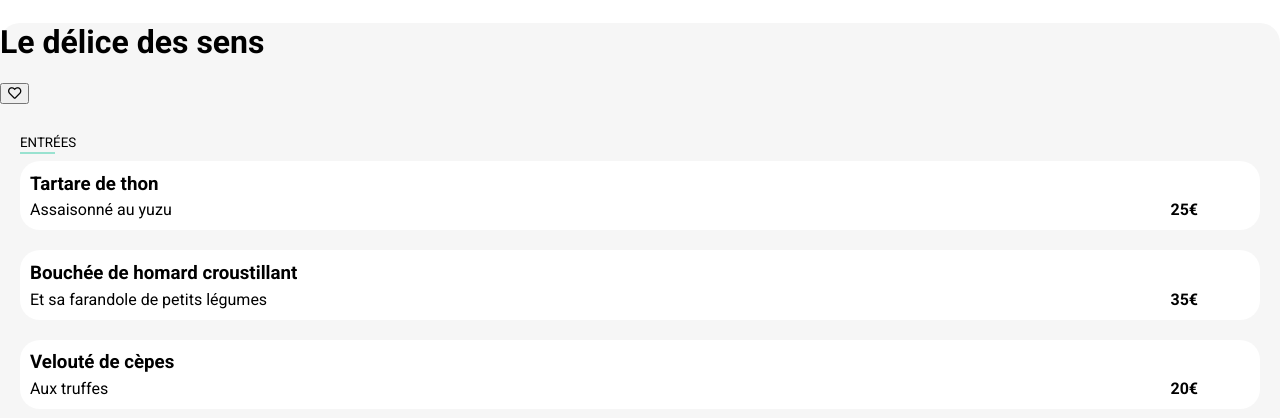
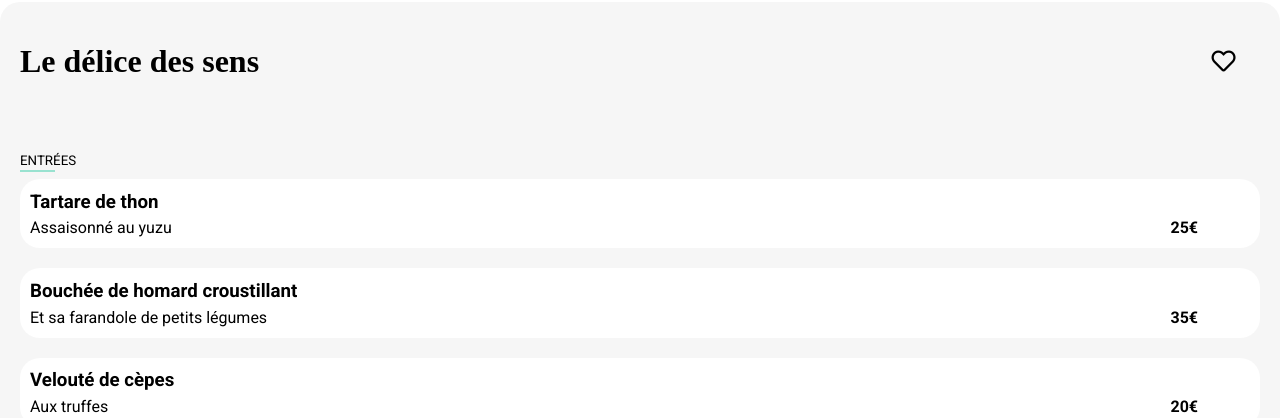
Before and after one commit to prasouk-ph/P3---Dynamisez-une-page-web-avec-des-animations-CSS, a website: page le-delice-des-sens.html in a window 1280 px wide. Shown: the part 382-800 px from the top of the page. Drawn offline with Linux system fonts and the light colour scheme; a web font is replaced by a local one.

Commit message:
Menu, html h1 upgrade

```diff
--- a/le-delice-des-sens.html
+++ b/le-delice-des-sens.html
@@ -21,8 +21,11 @@
             </div>
 
             <div class="menu">
-                <h1>Le délice des sens</h1>
-                <button><i class="far fa-heart"></i></button>
+                <header>
+                    <h1>Le délice des sens</h1>
+                    <button><i class="far fa-heart"></i></button>
+                </header>
+
                 <div class="starters">
                     <h2>ENTRÉES</h2>
                     <div class="card-dish">
```
Also changed, not shown: a-la-francaise.html (+5 -2 lines), la-palette-du-gout.html (+5 -2 lines).
